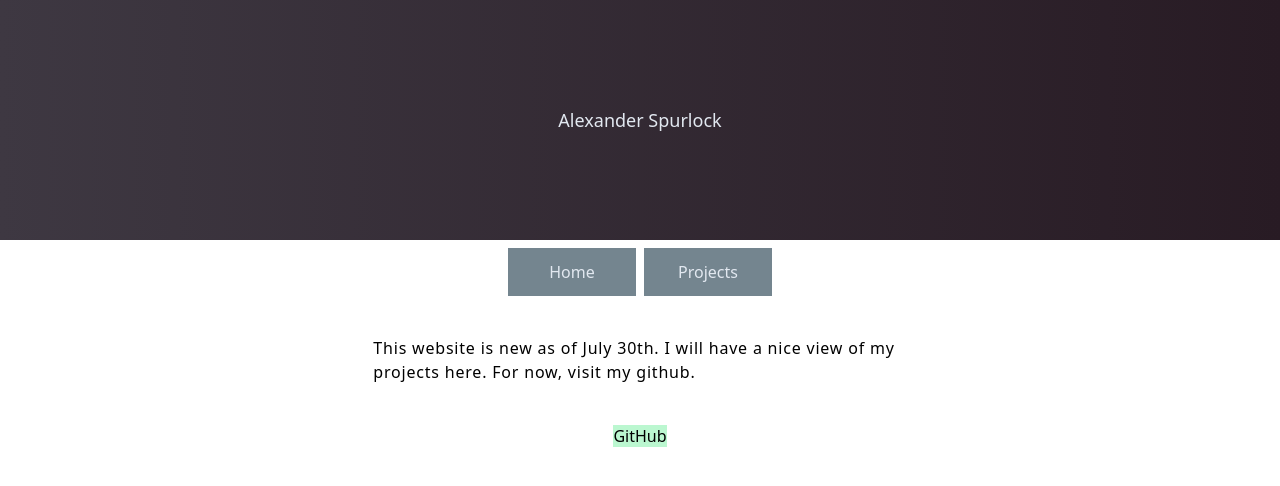
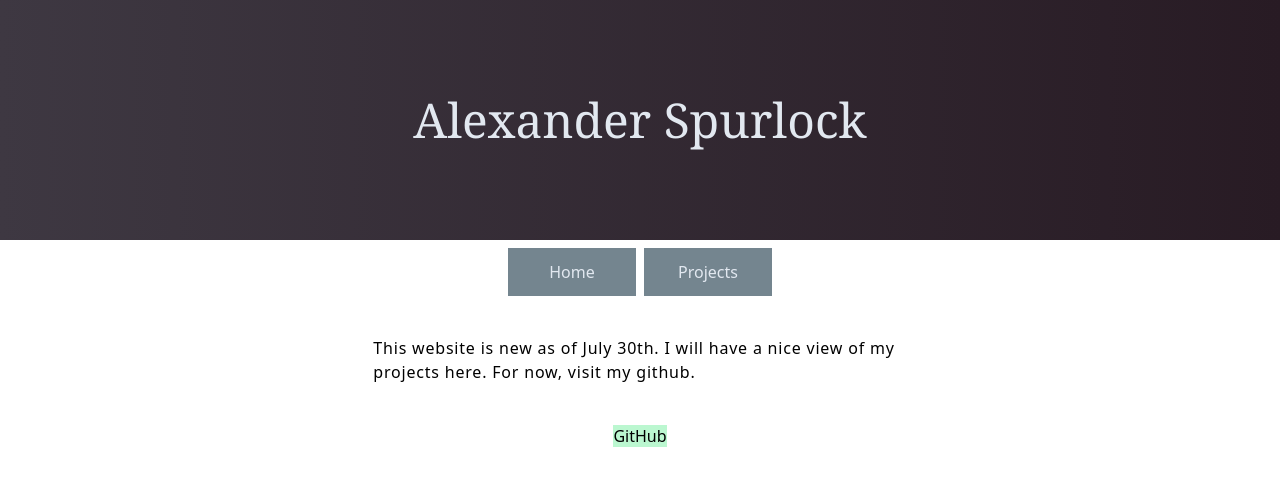
Before and after one commit to alexspurlock25/personal-site, a React (Vite) app: page /projects in a window 1280 px wide. Shown: the top 486 px of the page. Built offline with nearby package versions, Linux system fonts and the light colour scheme.

Commit message:
Made text in header larger

```diff
--- a/src/components/Header.jsx
+++ b/src/components/Header.jsx
@@ -1,7 +1,7 @@
 import * as React from 'react'
 
-const containerStyles = 'grid justify-center content-center w-full h-60 bg-gradient-to-r from-thunder to-deep-royal mb-2'
-const headerStyles = 'text-slate-200 text-lg'
+const containerStyles = 'grid content-center w-full h-60 bg-gradient-to-r from-thunder to-deep-royal mb-2'
+const headerStyles = 'text-slate-200 font-serif text-5xl text-center'
 
 const Header = () => {
     return (
```
